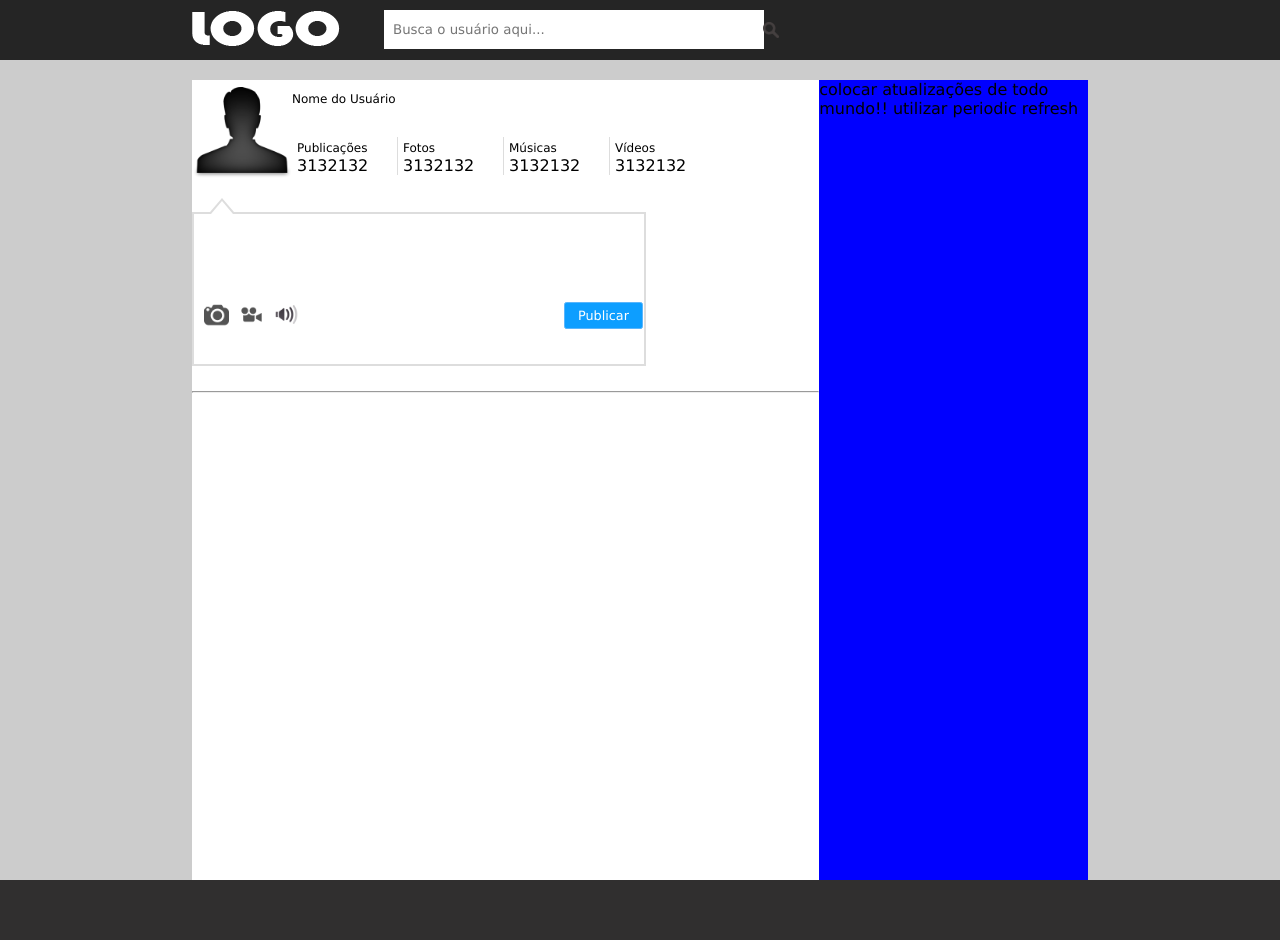
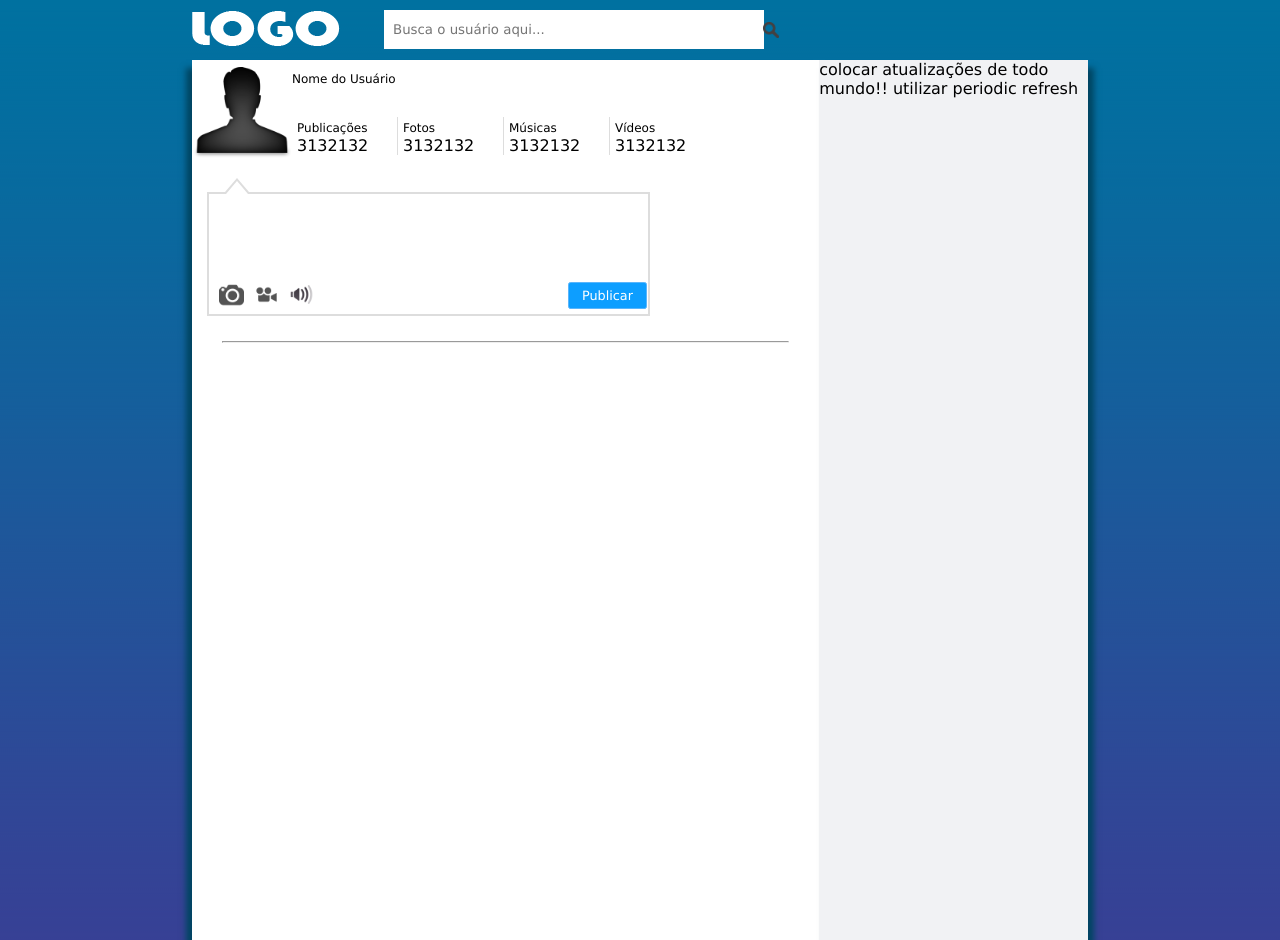
Before and after one commit to RafaelSAlmeida/projetoWEB, a PHP site: page /publicacao.php in a window 1280 px wide. Run offline with PHP 8.4, Linux system fonts and the light colour scheme.

Commit message:
finalização

```diff
--- a/css/geral.css
+++ b/css/geral.css
@@ -7,6 +7,12 @@
 */
 *{
     font-family: Verdana,Arial,sans-serif;
+}
+
+body{
+    background-image:url('images/fundo_site.png');
+    width:100%;
+    height:100%;
 }
 input[type="text"],input[type="password"],select{
     padding:6px 6px;
@@ -33,7 +39,6 @@ p,label,a{
     position:fixed;
     top:0px;
     left:0px;
-    background-color: #252525;
     background-image:url('../imagem/logo.png');
     background-repeat: no-repeat;
     background-position: 15%;
@@ -43,19 +48,28 @@ p,label,a{
     width:70%;
     height: 100%;
     background-color:#fff;
+
 }
 
 .wrap #left{
     width:70%;
     height: 100%;
     float:left;
+    overflow:auto;
+    -webkit-box-shadow: -6px 8px 6px 0 #014562;
+	   -moz-box-shadow: -6px 8px 6px 0 #014562;
+	        box-shadow: -6px 8px 6px 0 #014562;
 }
 
 .wrap #right{
     width:30%;
     height: 100%;
-    background-color:blue;
+    background-color:#f1f2f4;
     float:left;
+    overflow:auto;
+     -webkit-box-shadow: 6px 8px 6px 0 #014562;
+	   -moz-box-shadow: 6px 8px 6px 0 #014562;
+	        box-shadow: 6px 8px 6px 0 #014562;
 }
 #CantoEsq{
     float:left;
@@ -75,11 +89,8 @@ p,label,a{
     width:100%;
     height:100%;
     position:fixed;
-    padding-top:20px;
     top:60px;
     left:0px;
-    background-color:#fff;
-    overflow: auto;
     float:left;
 }
 
@@ -224,8 +235,8 @@ a:active {
 .bubble
 {
     position: relative;
-    width: 450px;
-    height: 150px;
+    width: 70%;
+    height: 120px;
     padding: 0px;
     background: #FFFFFF;
     -webkit-border-radius: 0px;
@@ -233,6 +244,7 @@ a:active {
     border-radius: 0px;
     border: #ddd solid 2px;
     margin-top: 13px;
+    margin-left:15px;
 }
 
 .bubble:after
@@ -386,7 +398,8 @@ left: 16px;
 
 hr{
     margin-top: 25px;
-    color:#eee;
+    background-color:#f77;
+    width:90%;
 }
 
 /*
--- a/index.php
+++ b/index.php
@@ -17,7 +17,7 @@ include('php/utilitarios.php');
         <script type="text/javascript" src="js/jquery-1.9.1.js"></script>
         <script type="text/javascript" src="js/jquery-ui-1.9.2.custom.js"></script>
     </head>
-    <body>
+    <body style="background-image: url('imagem/background.jpg');">
 
         <div id="geral">
             <div id="topo">
@@ -27,8 +27,8 @@ include('php/utilitarios.php');
                 </form>
             </div>
             <div id="CantoEsq"></div>
-            <div id="conteudo" style="background-image: url('imagem/background.jpg');">
-                <div class="wrap">
+            <div id="conteudo" >
+                <div class="wrap" style="background-color: transparent;">
                     <div id="esquerda">
                     <h1>Bem vindo</h1>
                     <p>Esta página Web tem por objetivo o desenvolvimento de uma rede social
--- a/publicacao.php
+++ b/publicacao.php
@@ -43,12 +43,12 @@ $id_usuario = 1;
                 </form>
 
             </div>
-            <div id="conteudo" style="background-color: #ccc;">
+            <div id="conteudo">
                 <div class="wrap">
                     <div id="left">
                         <div id="infoUsuario">
                             <div class="foto_perfil">
-                                <img src="imagem/padrao.png" id="imagePerfil" onload="redimensiona()"/>
+                                <img src="imagem/padrao.png" id="imagePerfil" style="width:100px;"/>
                                 <form id="form" method="post" enctype="multipart/form-data" action="ajax/upload.php">
                                     <input type="file" id="imag" name="imag" style="display:none;"/>
                                 </form>
@@ -96,28 +96,10 @@ $id_usuario = 1;
 
                         </div>
 
-                        <hr></hr>
-                        <br/>
-                        <br/>
-                        <br/>
-                        <br/>
-                        <br/>
-                        <br/>
-                        <br/>
-                        <br/>
-                        <br/>
-                        <br/>
-                        <br/>
-                        <br/>
-                        <br/>
-                        <br/>
-                        <br/>
-                        <br/>
-                        <br/>
-                        <br/>
-                        <br/>
-                        <br/>
-                        <br/>
+                        <center>
+                            <hr ></hr>
+                        </center>
+
                     </div>
                     <div id="right">
                         colocar atualizações de todo mundo!!
@@ -126,12 +108,6 @@ $id_usuario = 1;
                 </div>
 
             </div>
-            <div class="rodape">
-                <center>
-                    <div style="height:40px;width:60%;border: inherit;border-color: #fff;">
-                    </div>
-                </center>
-            </div>
         </div>
 
 
@@ -139,22 +115,7 @@ $id_usuario = 1;
     </body>
     <script type="text/javascript">
 
-        function redimensiona()
-            {
-                document.images['imagePerfil'].width = 100;
-            }
-          var delay = (function(){
-            var timer = 0;
-            return function(callback, ms){
-              clearTimeout (timer);
-              timer = setTimeout(callback, ms);
-            };
-          })();
 
-          function redimensionaTopo()
-            {
-                document.images['imagePerfilTopo'].width = 50;
-            }
    $(document).ready(function(){
     var progressbar = $("#progressbar"),
         progressLabel = $(".progress-label");
```
Also changed, not shown: cadastro_usuario.php (+8 -3 lines), css/images/fundo_site.jpg (added), css/images/fundo_site.png (added), imagem/26052faeb423400f6388d7daffef3360.jpg (deleted), imagem/4ff206ac5f584c00d9148b6b1e690a83.jpg (deleted), imagem/fundo_site.jpg (added).
